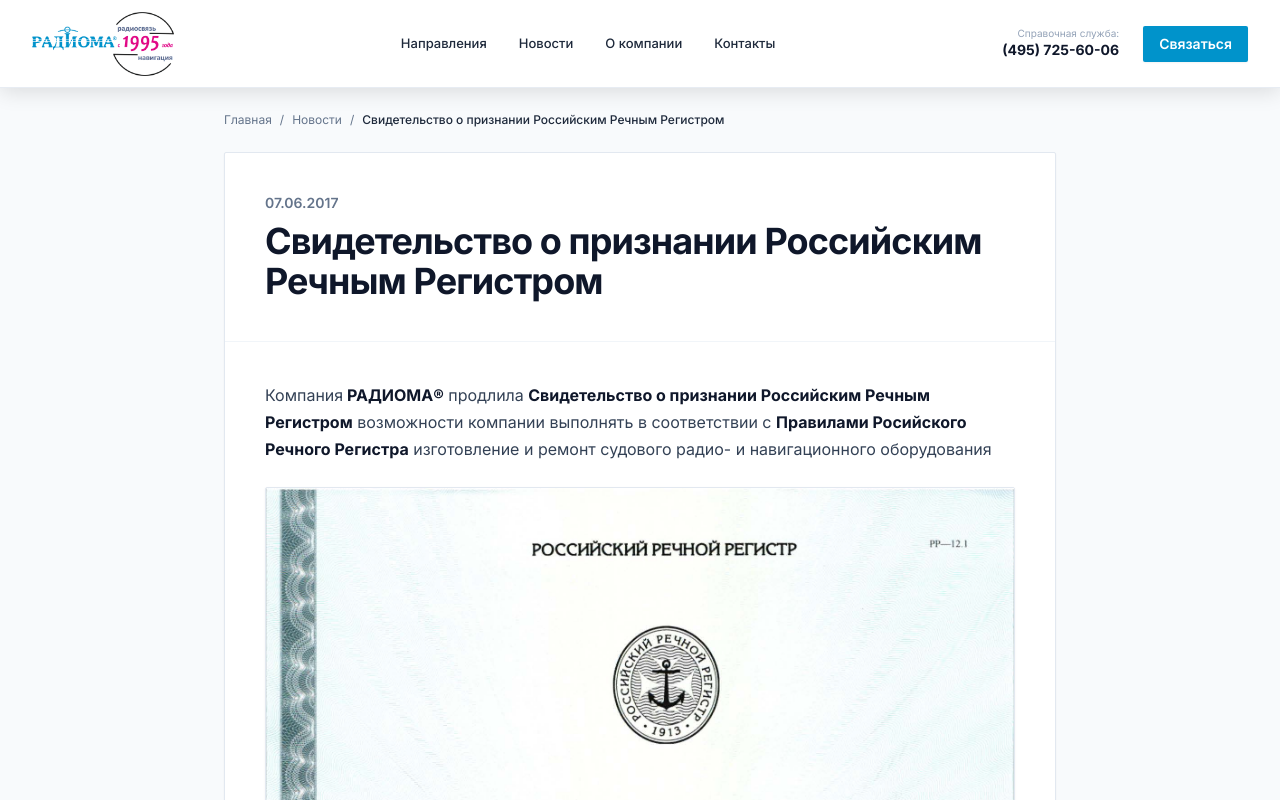
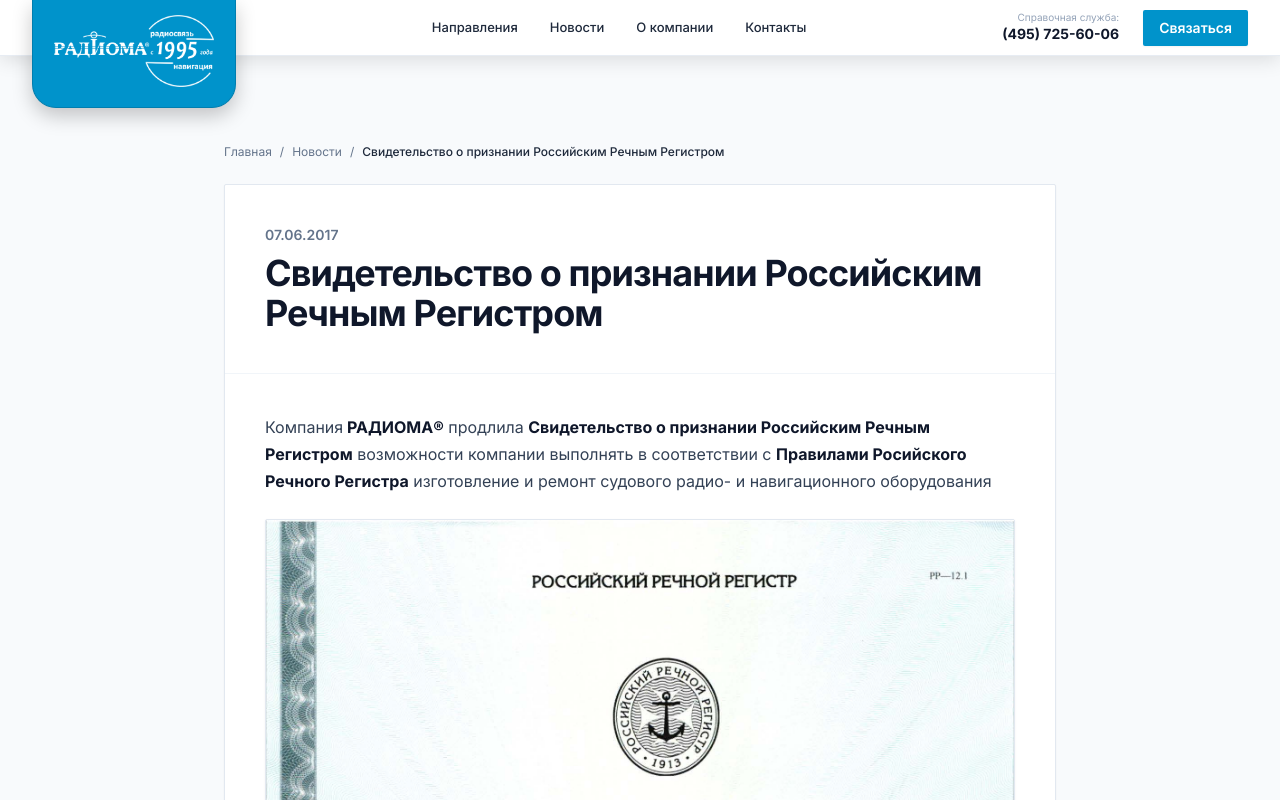
Before and after one commit to nowa-nn/radioma, a Vue app: page /news/275 in a window 1280 px wide. Shown: the top 800 px of the page. Built offline with nearby package versions, Linux system fonts and the light colour scheme.

Commit message:
Add brand blue hanging shape for logo in header, optimize header height and typography scaling

```diff
--- a/src/assets/style.css
+++ b/src/assets/style.css
@@ -5,7 +5,28 @@
 @layer base {
   html {
     scroll-behavior: smooth;
+    /* Базовый масштаб для мобильных и планшетов (до 1024px) */
+    font-size: 16px;
   }
+
+  /* Пропорциональное масштабирование для десктопов и ноутбуков (1024px+)
+     Эталон: масштаб 125% Windows на экране FullHD 1080p (логическая ширина 1536px) = ровно 16px.
+     При 100% масштабе (1920px): font-size увеличивается до 20px, сохраняя идентичный физический размер и пропорции на мониторе.
+     При 150% масштабе (1280px): font-size комфортно подстраивается до 13.33px, сохраняя идеальную сетку и отсутствие тесноты.
+  */
+  @media (min-width: 1024px) {
+    html {
+      font-size: calc(16px * (100vw / 1536));
+    }
+  }
+
+  /* Ограничение для сверхшироких 2K / 4K дисплеев (свыше 2200px) */
+  @media (min-width: 2200px) {
+    html {
+      font-size: 22.9px;
+    }
+  }
+
   body {
     @apply bg-slate-50 text-slate-800 antialiased font-sans selection:bg-sky-100 selection:text-sky-900;
   }
--- a/src/components/TransparentHeader.vue
+++ b/src/components/TransparentHeader.vue
@@ -14,26 +14,22 @@
 
     <!-- Единая верхняя панель (z-10): Логотип со слоганом слева, Пункты меню по центру, Контакты справа -->
     <div class="relative z-10 max-w-7xl mx-auto px-4 sm:px-6 lg:px-8">
-      <div class="flex items-center justify-between py-2.5 sm:py-3">
-        <!-- Логотип слева (строго без приписки) -->
-        <router-link to="/" class="flex items-center flex-shrink-0">
+      <div class="flex items-center justify-between h-12 sm:h-14">
+        <!-- Логотип слева на отдельном свисающем шейпе (свисает с верхней границы хедера) -->
+        <router-link
+          to="/"
+          class="relative flex-shrink-0 h-12 sm:h-14 w-[8.625rem] sm:w-[11rem] lg:w-[12.75rem] z-20 group"
+          aria-label="ООО «Радиома»"
+        >
+          <!-- Свисающий шейп: прикреплен к top-0, по высоте больше хедера, со скругленным низом как на макете -->
           <div
-            class="relative h-12 sm:h-16 w-[106px] sm:w-[142px] flex-shrink-0"
-            style="min-height: 48px; min-width: 106px;"
+            class="absolute top-0 left-0 w-full h-[4.875rem] sm:h-[6rem] lg:h-[6.75rem] bg-[#0093CB] rounded-b-xl sm:rounded-b-3xl shadow-[0_8px_20px_rgba(0,0,0,0.22)] border-x border-b border-[#007EAF] flex items-center justify-center px-3 sm:px-4.5 pt-1.5 sm:pt-2.5 pb-3 sm:pb-4 transition-all duration-200"
           >
-            <!-- Белый логотип на прозрачном фоне (без рамки) -->
+            <!-- Читаемый белый логотип на фирменном голубом шейпе -->
             <img
               :src="`${baseUrl}logo-white.png`"
               alt="РАДИОМА"
-              class="absolute inset-0 h-full w-full object-contain object-left transition-opacity duration-300 pointer-events-none"
-              :class="headerSolid ? 'opacity-0' : 'opacity-100'"
-            />
-            <!-- Цветной логотип на прозрачном фоне (без рамки, из logo-Photoroom) -->
-            <img
-              :src="`${baseUrl}logo-transparent.png`"
-              alt="РАДИОМА"
-              class="absolute inset-0 h-full w-full object-contain object-left transition-opacity duration-300 pointer-events-none"
-              :class="headerSolid ? 'opacity-100' : 'opacity-0'"
+              class="w-full h-auto max-h-[3rem] sm:max-h-[3.875rem] lg:max-h-[4.5rem] object-contain pointer-events-none select-none"
             />
           </div>
         </router-link>
--- a/src/views/DirectionDetailView.vue
+++ b/src/views/DirectionDetailView.vue
@@ -3,7 +3,7 @@
     <!-- Шапка сайта (на внутренней странице работает в белом фиксированном режиме) -->
     <TransparentHeader :force-solid="true" />
 
-    <main class="flex-grow pt-24 sm:pt-28 pb-16">
+    <main class="flex-grow pt-28 sm:pt-36 pb-16">
       <div class="max-w-7xl mx-auto px-4 sm:px-6 lg:px-8">
 
         <!-- Навигационные хлебные крошки (Breadcrumbs) -->
--- a/src/views/NewsDetailView.vue
+++ b/src/views/NewsDetailView.vue
@@ -3,7 +3,7 @@
     <!-- Шапка сайта (на внутренней странице автоматически работает в белом солидном режиме) -->
     <TransparentHeader :force-solid="true" />
 
-    <main class="flex-grow pt-24 sm:pt-28 pb-16">
+    <main class="flex-grow pt-28 sm:pt-36 pb-16">
       <div class="max-w-4xl mx-auto px-4 sm:px-6 lg:px-8">
         <!-- Навигационные хлебные крошки (Breadcrumbs) -->
         <nav class="flex items-center gap-2 text-xs text-slate-500 mb-6 flex-wrap">
```
